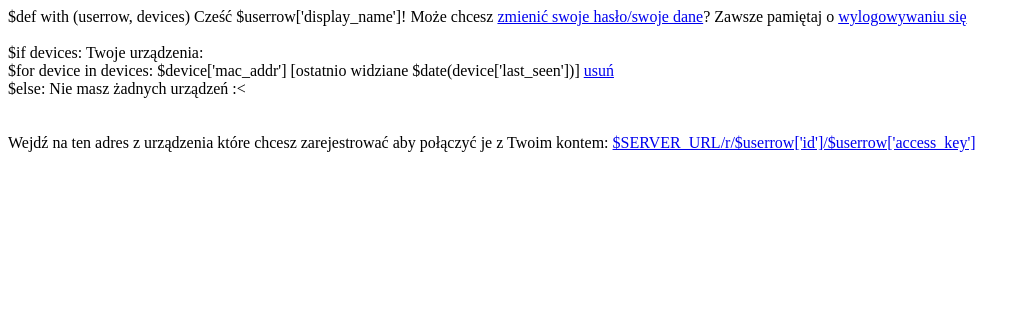
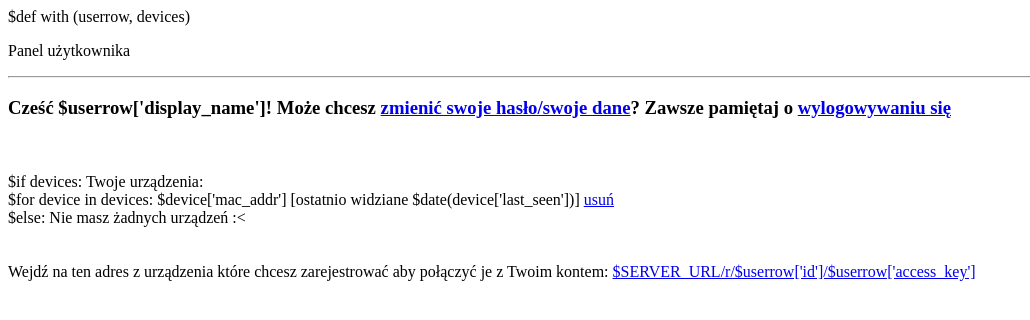
Before and after one commit to Teeed/WHOis-HS, a Python web app: template templates/panel.html in a window 1280 px wide. Shown: the top 320 px of the page, without its empty margins (0-1030 px from the left). Run offline with Jinja, Linux system fonts and the light colour scheme; the template is opened without the code that fills it, so the values that code supplies are empty.

Commit message:
Appearance unification
Needs to be tested, i didn't.

```diff
--- a/templates/panel.html
+++ b/templates/panel.html
@@ -2,21 +2,41 @@
 
 <script type="text/javascript" src="/static/panel.js"></script>
 
-Cześć $userrow['display_name']! Może chcesz <a href="/panel/editprofile">zmienić swoje hasło/swoje dane</a>? Zawsze pamiętaj o <A href="/logout">wylogowywaniu się</a><br/> <br/>
+<div class="container">
+				<div class="row welcome text-center">
+					<div class="span12">
+						<p class="lead">Panel użytkownika</p>
+					</div>
+				</div>
+					<hr>
 
+				<div class="row">
+					<div class="span12 text-center">
+
+						<h3>
+Cześć $userrow['display_name']! Może chcesz <a href="/panel/editprofile">zmienić swoje hasło/swoje dane</a>? Zawsze pamiętaj o <A href="/logout">wylogowywaniu się</a>
+						</h3>
+						<br/> <br/>
+
+					</div>
+
+					<div class="span6">
 $if devices:
 	Twoje urządzenia:<br/>
 	$for device in devices:
 		$device['mac_addr'] [ostatnio widziane $date(device['last_seen'])] <a href="/panel/removedevice/$device['mac_addr']" onclick="return confirm('Czy jesteś pewien że chcesz usunąć to urządzenie?')">usuń</a><br/>
 $else:
 	Nie masz żadnych urządzeń :&lt; <br/>
-
-
+					</div>
+					<div class="span6">
 <br/><br/>Wejdź na ten adres z urządzenia które chcesz zarejestrować aby połączyć je z Twoim kontem: <a href="$SERVER_URL/r/$userrow['id']/$userrow['access_key']">$SERVER_URL/r/$userrow['id']/$userrow['access_key']</a>
 <div id="qrcode"></div>
 <script type="text/javascript">
 $$(document).ready(function(){
 	$$('#qrcode').qrcode("$SERVER_URL/r/$userrow['id']/$userrow['access_key']");
 
-});
-</script>
+						});
+						</script>
+					</div>
+				</div>
+</div>
```
